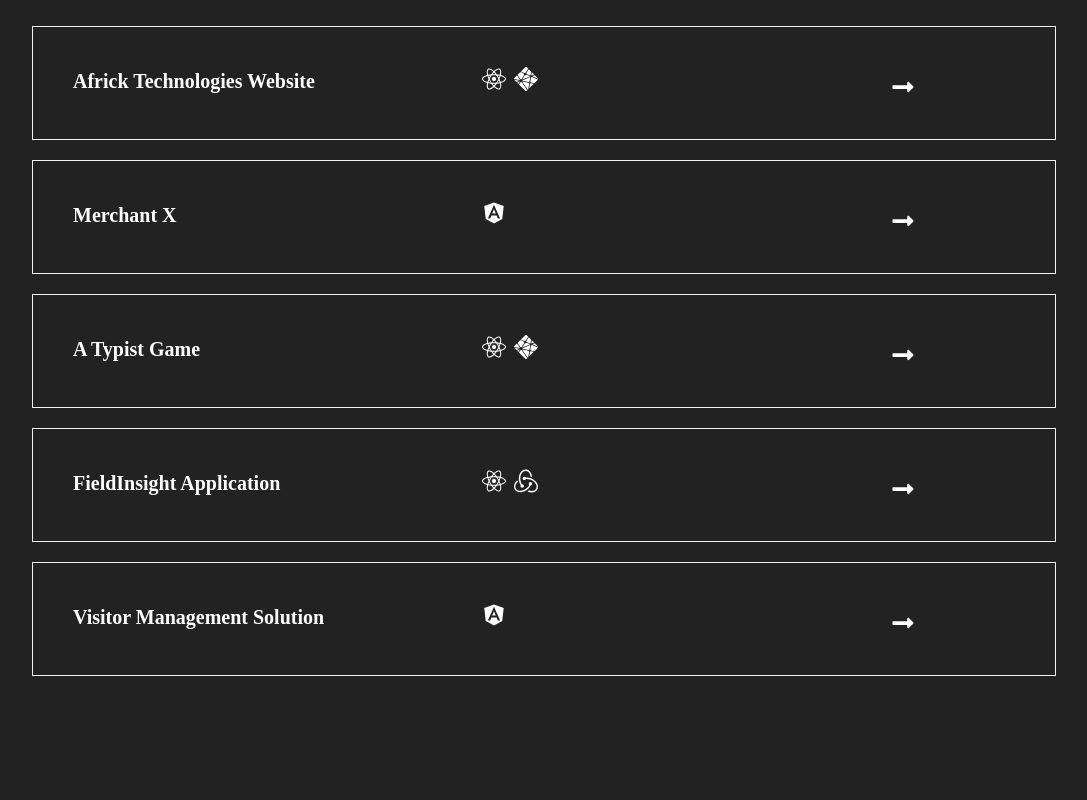
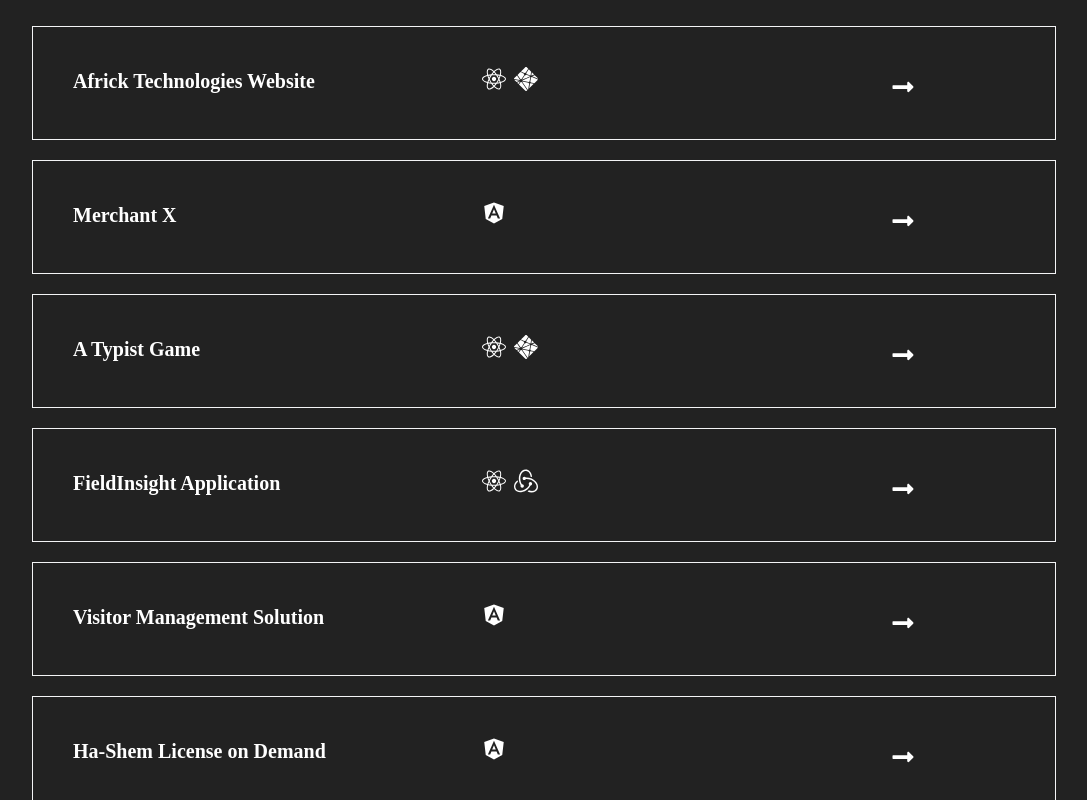
Before and after one commit to hamzabell/My-Portfolio-site, a React (Create React App) app: page / in a window 1280 px wide. Shown: the part 2034-2834 px from the top of the page, without its empty margins (96-1183 px from the left). Before the commit the page ends 2730 px from the top, so only its background shows below. Built offline with nearby package versions, Linux system fonts and the light colour scheme.

Commit message:
added license on demand proect

```diff
--- a/src/components/firstSection.js
+++ b/src/components/firstSection.js
@@ -2,7 +2,6 @@ import React from "react";
 import styled from "styled-components";
 import { MyPhoto } from "../assets/";
 import {
-  FaTwitter,
   FaLinkedin,
   FaFacebookSquare,
   FaGithub,
--- a/src/pages/Home.js
+++ b/src/pages/Home.js
@@ -33,6 +33,11 @@ function Home(props) {
         frameworks={["angular"]}
         projectLink="https://vlogin-staging.azurewebsites.net/"
       />
+      <Card
+        title="Ha-Shem License on Demand"
+        frameworks={["angular"]}
+        projectLink="https://csp-renewal-staging.azurewebsites.net/"
+      />
     </>
   );
 }
```
Also changed, not shown: 1 other file (tests, documents, lock files or other folders).
